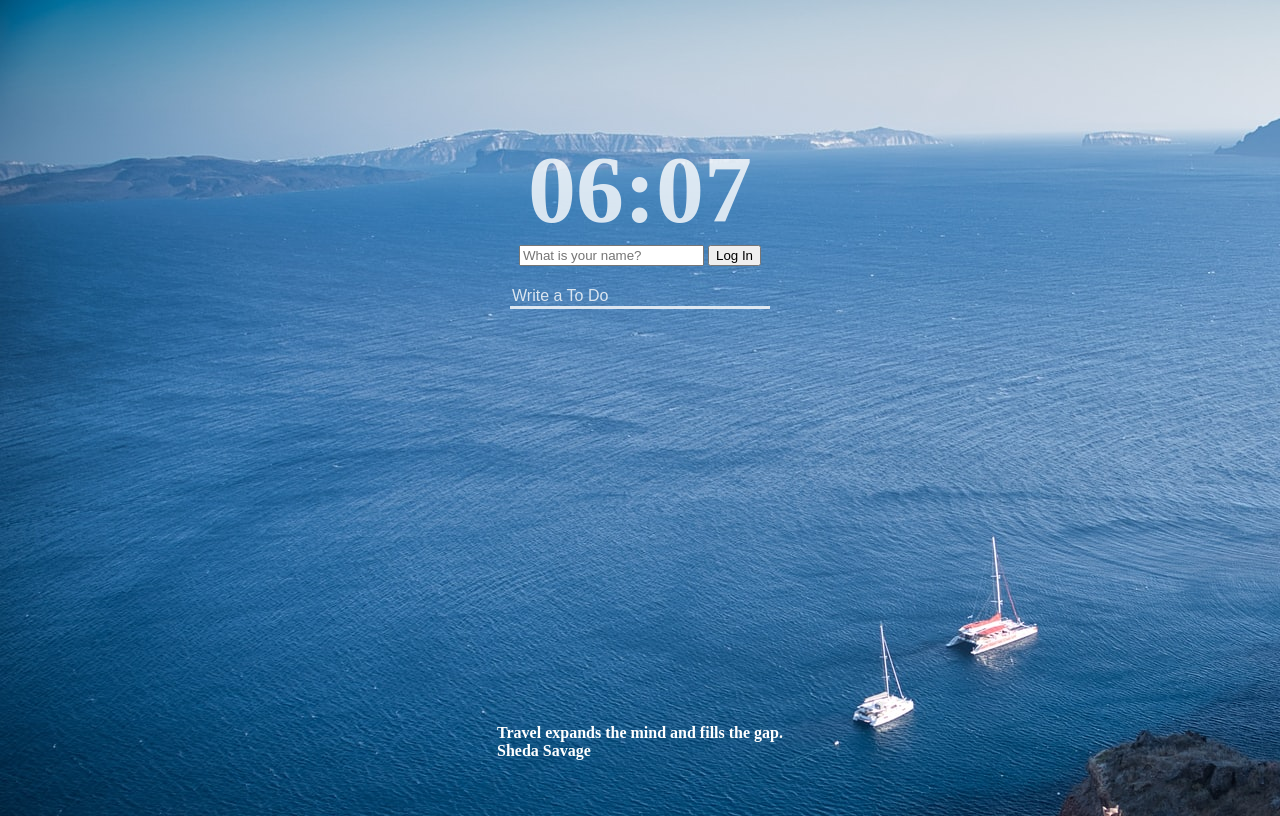
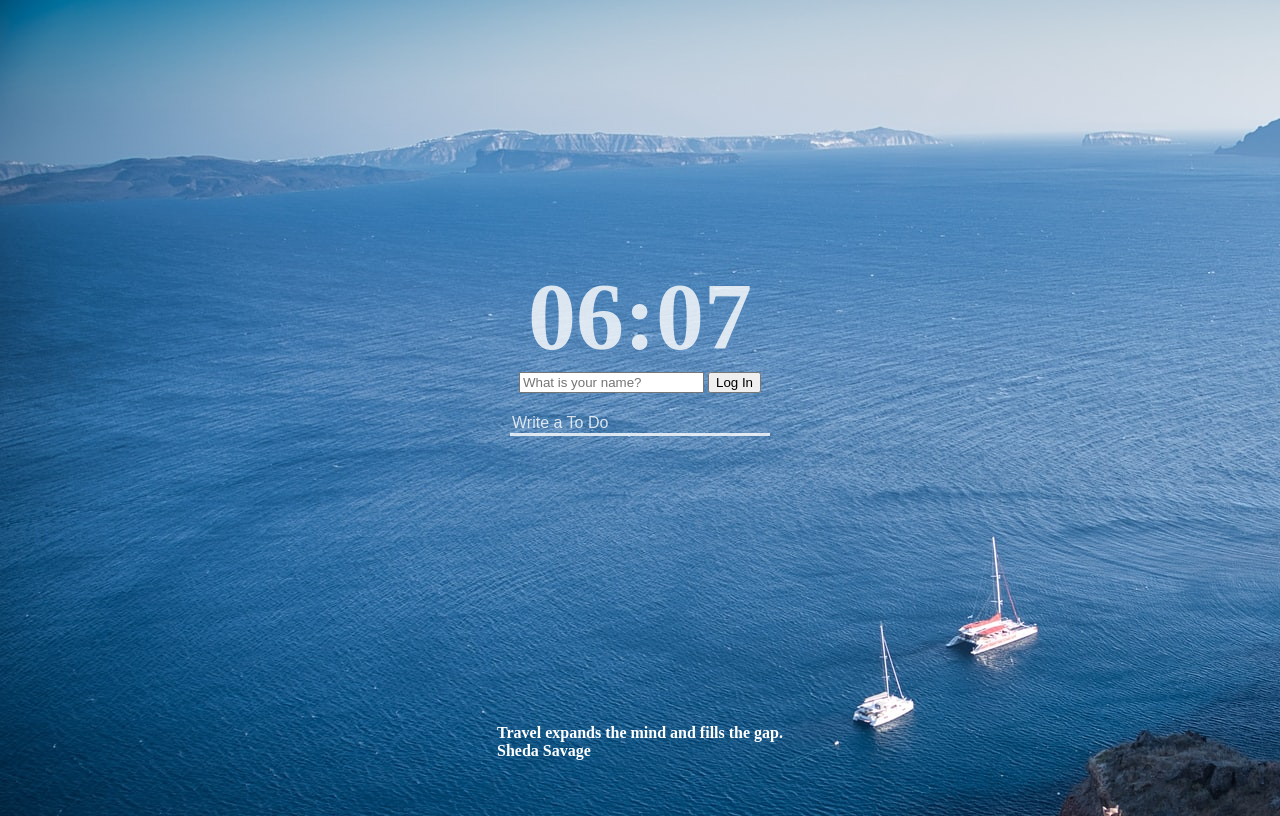
Before and after one commit to Bonggwon/chrome-web-app, a plain HTML site: page index.html in a window 1280 px wide. Drawn offline with Linux system fonts and the light colour scheme.

Commit message:
Update style.css

```diff
--- a/css/style.css
+++ b/css/style.css
@@ -12,7 +12,7 @@ body {
   flex-direction: column;
   align-items: center;
   justify-content: space-between;
-  padding-top: 10%;
+  padding-top: 20%;
 }
 .clock {
   font-size: 96px;
```
